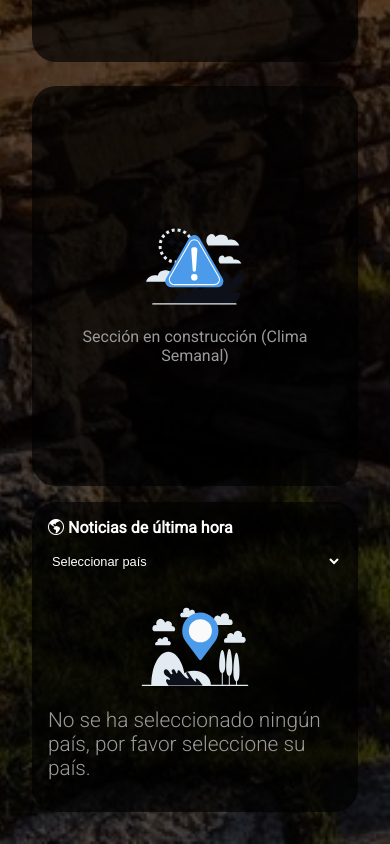
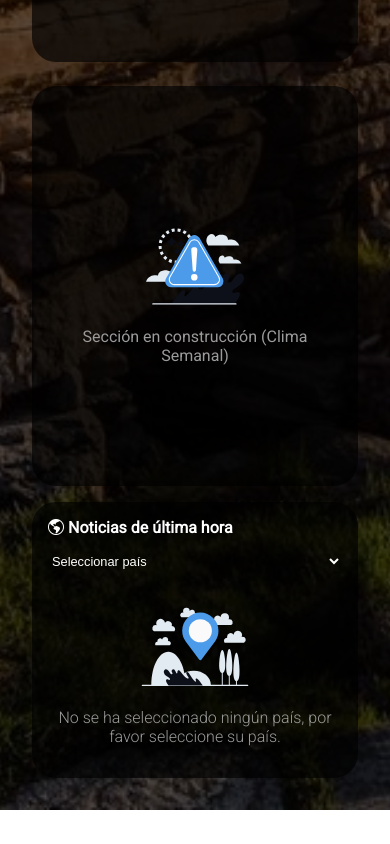
Before and after one commit to estebankaraputny/app-web-clima, a plain HTML site: page index.html in a window 390 px wide. Shown: the part 1453-2297 px from the top of the page. After the commit the page ends 2263 px from the top, so only its background shows below. Drawn offline with nearby package versions, Linux system fonts and the light colour scheme.

Commit message:
:bug: Bug: mesagge of error in notice bug reparado

```diff
--- a/style/style.css
+++ b/style/style.css
@@ -700,6 +700,10 @@ body{
           .button-ver-autor{
               flex-direction: column;
             }
+            .mensaje-de-error{
+              font-size: 1rem;
+              text-align: center;
+            }
           }
           @media(max-width: 280px){
             .buscar-ubi, .buscar-ubi:placeholder-shown ~ .form__label{
```
